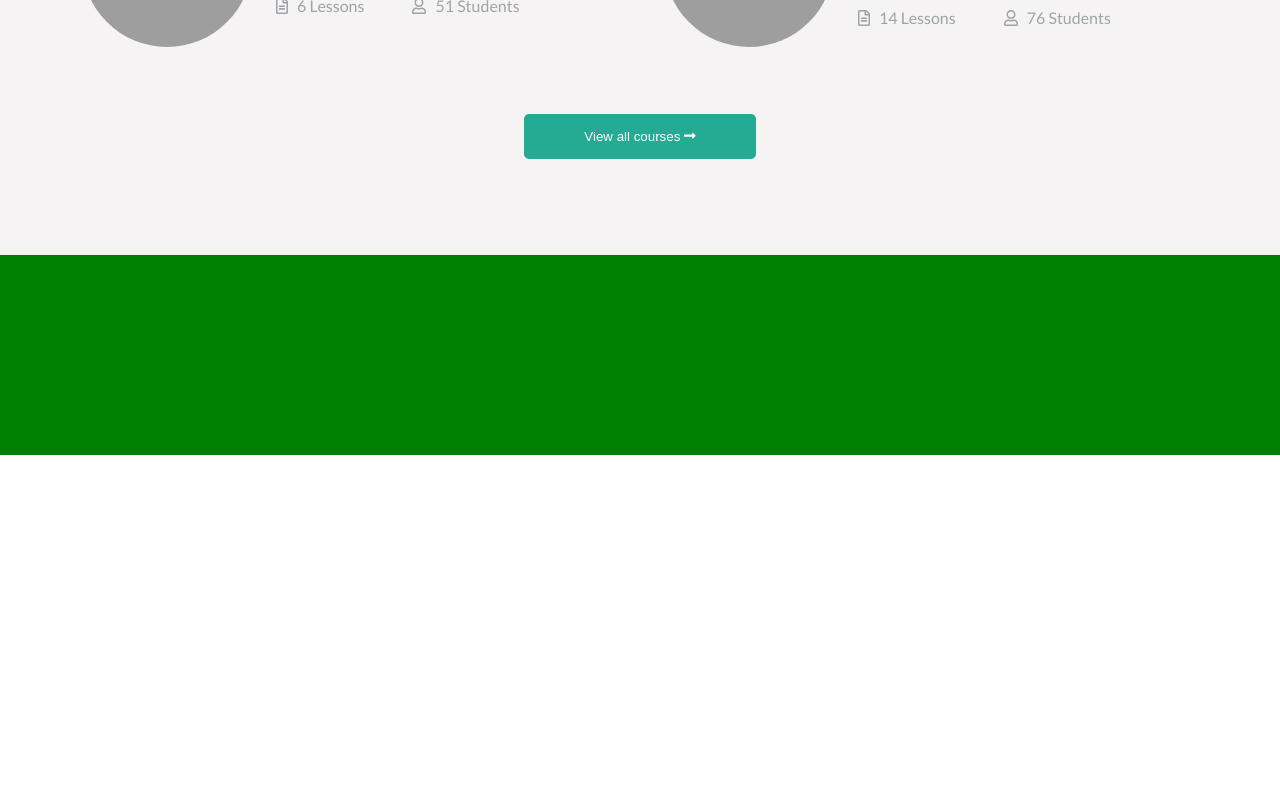
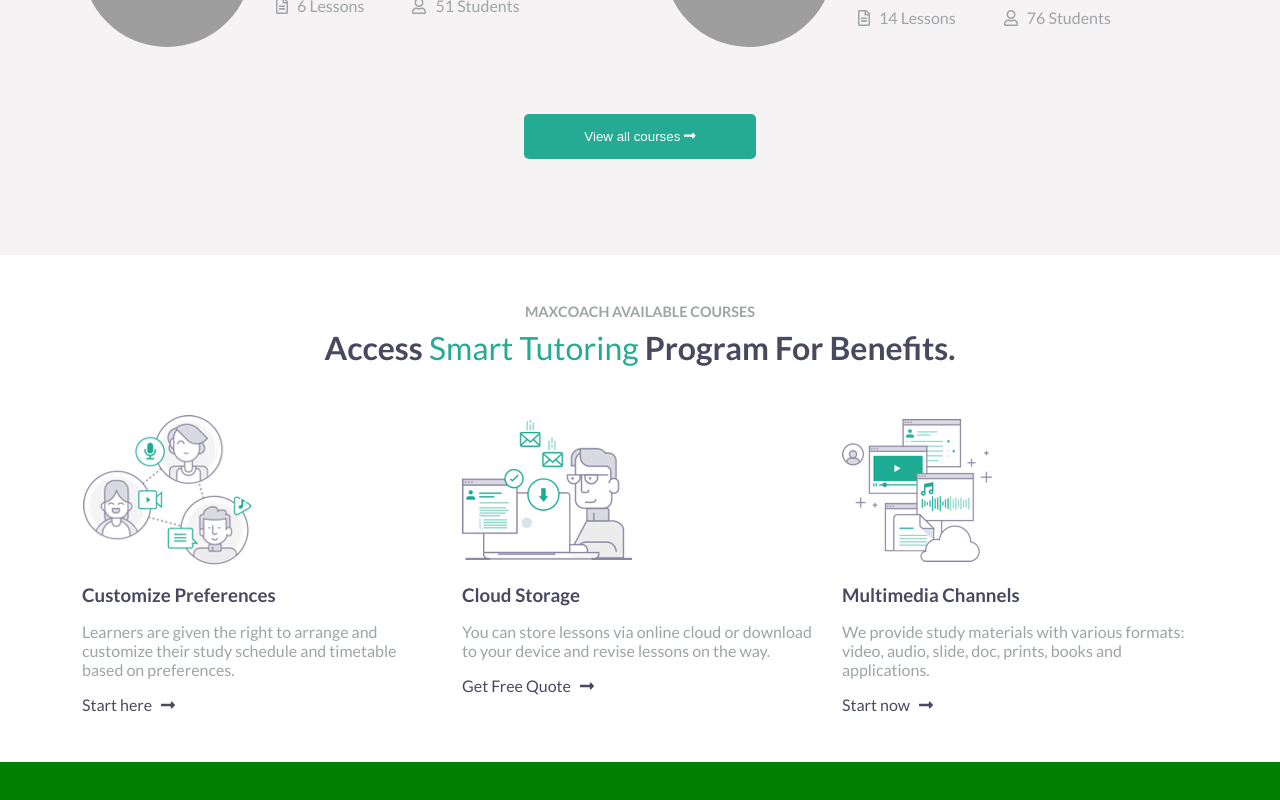
Before and after one commit to GianlucaBenassi/proj-html-vuejs, a Vue app: page / in a window 1280 px wide. Shown: the part 1690-2490 px from the top of the page. Before the commit the page ends 2145 px from the top, so only its background shows below. Built offline with nearby package versions, Linux system fonts and the light colour scheme; grey boxes are pictures that could not be loaded.

Commit message:
SmartTutoring program row

```diff
--- a/src/assets/style/global.scss
+++ b/src/assets/style/global.scss
@@ -141,6 +141,10 @@ h1,h2,h3 {
     color: $mainGreen;
 }
 
+.text-gunPowder {
+    color: $gunPowder;
+}
+
 .section-bg-grey {
     background-color: $veryLightGrey;
 }
--- a/src/components/macro/Main.vue
+++ b/src/components/macro/Main.vue
@@ -2,18 +2,21 @@
     <main>
         <DistantLearning/>
         <Courses/>
+        <SmartTutoring/>
     </main>
 </template>
 
 <script>
 import DistantLearning from '../sections/DistantLearning.vue';
 import Courses from '../sections/Courses.vue';
+import SmartTutoring from '../sections/SmartTutoring.vue';
 
 export default {
     name: 'Main',
     components: {
         DistantLearning,
-        Courses
+        Courses,
+        SmartTutoring
     }
 }
 </script>
--- a/src/components/sections/SmartTutoring.vue
+++ b/src/components/sections/SmartTutoring.vue
@@ -1,6 +1,38 @@
 <template>
     <section>
+        <div class="container py-5">
 
+            <!-- title -->
+            <h3 class="sub-title text-center">maxcoach available courses</h3>
+            <h2 class="mt-2 mb-5 medium-title text-center">Access <span class="text-green">Smart Tutoring</span> Program For Benefits.</h2>
+
+            <!-- info cards -->
+            <div class="row info_cards">
+
+                <div class="col">
+                    <img src="../../assets/img/home-2-image-box-01.png" alt="Preferences image">
+                    <h3 class="my-3">Customize Preferences</h3>
+                    <p class="text-color-light mb-3">Learners are given the right to arrange and customize their study schedule and timetable based on preferences.</p>
+                    <a href="#" class="text-gunPowder hover-text-green">Start here <i class="fas fa-long-arrow-alt-right"></i></a>
+                </div>
+
+                <div class="col">
+                    <img src="../../assets/img/about-us-02-image-box-02.png" alt="Preferences image">
+                    <h3 class="my-3">Cloud Storage</h3>
+                    <p class="text-color-light mb-3">You can store lessons via online cloud or download to your device and revise lessons on the way.</p>
+                    <a href="#" class="text-gunPowder hover-text-green">Get Free Quote <i class="fas fa-long-arrow-alt-right"></i></a>
+                </div>
+
+                <div class="col">
+                    <img src="../../assets/img/home-2-image-box-03.png" alt="Preferences image">
+                    <h3 class="my-3">Multimedia Channels</h3>
+                    <p class="text-color-light mb-3">We provide study materials with various formats: video, audio, slide, doc, prints, books and applications.</p>
+                    <a href="#" class="text-gunPowder hover-text-green">Start now <i class="fas fa-long-arrow-alt-right"></i></a>
+                </div>
+
+            </div>
+
+        </div>
     </section>
 </template>
 
@@ -12,4 +44,14 @@ export default {
 
 <style lang='scss' scoped>
 
+h2 span{
+    font-weight: normal;
+}
+
+.info_cards {
+    .fa-long-arrow-alt-right {
+        margin-left: 6px;
+    }
+}
+
 </style>
```
